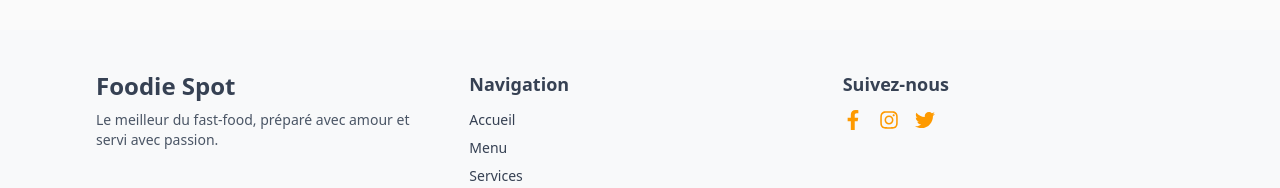
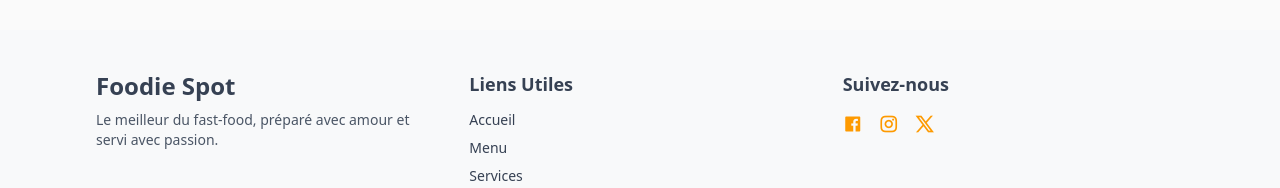
Before and after one commit to Blvck-F/Foodie-Spot, a React (Vite) app: page / in a window 1280 px wide. Shown: the part 2794-2982 px from the top of the page. Built offline with nearby package versions, Linux system fonts and the light colour scheme.

Commit message:
Mise à jour des paramètres SEO et d'indexations

```diff
--- a/index.html
+++ b/index.html
@@ -8,11 +8,11 @@
     <meta property="og:title" content="Foodie Spot" />
     <meta property="og:description" content="Réservez une table dans les meilleurs restaurants." />
     <meta property="og:type" content="website" />
-    <meta property="og:url" content="https://ton-site.render.com" />
-    <meta property="og:image" content="URL_DE_TON_IMAGE" />
+    <meta property="og:url" content="https://foodie-spot.onrender.com/" />
+    <meta property="og:image" content="https://foodie-spot.onrender.com/og-image.webp" />
     <title>Foodie Spot</title>
     <link rel="stylesheet" href="https://cdnjs.cloudflare.com/ajax/libs/remixicon/4.6.0/remixicon.css"/>
-    <link rel="canonical" href="https://ton-site.render.com" />
+    <link rel="canonical" href="https://foodie-spot.onrender.com/" />
   </head>
   <body>
     <div id="root"></div>
--- a/src/components/Footer.jsx
+++ b/src/components/Footer.jsx
@@ -16,7 +16,7 @@ export default function Footer() {
 
         {/* Liens rapides */}
         <div>
-          <h4 className='text-lg font-semibold mb-3'>Navigation</h4>
+          <h4 className='text-lg font-semibold mb-3'>Liens Utiles</h4>
           <ul className='space-y-2 text-sm'>
             <li><a href="#home" className='hover:text-amber-500 duration-300'>Accueil</a></li>
             <li><a href="#menu" className='hover:text-amber-500 duration-300'>Menu</a></li>
@@ -29,9 +29,9 @@ export default function Footer() {
         <div>
           <h4 className='text-lg font-semibold mb-3'>Suivez-nous</h4>
           <div className='flex justify-center md:justify-start gap-4 text-amber-500 text-xl'>
-            <a href='https://facebook.com' target='_blank' rel='noreferrer'><FaFacebookF /></a>
-            <a href='https://instagram.com' target='_blank' rel='noreferrer'><FaInstagram /></a>
-            <a href='https://twitter.com' target='_blank' rel='noreferrer'><FaTwitter /></a>
+            <a href='https://facebook.com' target='_blank' rel='noreferrer'><i class="ri-facebook-box-fill"></i></a>
+            <a href='https://instagram.com' target='_blank' rel='noreferrer'><i class="ri-instagram-line"></i></a>
+            <a href='https://twitter.com' target='_blank' rel='noreferrer'><i class="ri-twitter-x-line"></i></a>
           </div>
         </div>
       </div>
```
Also changed, not shown: public/og-image.webp (added), public/robots.txt, 1 other file (tests, documents, lock files or other folders).
